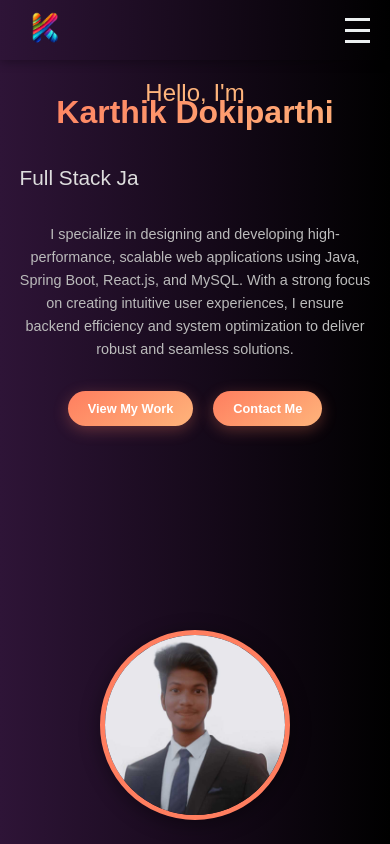
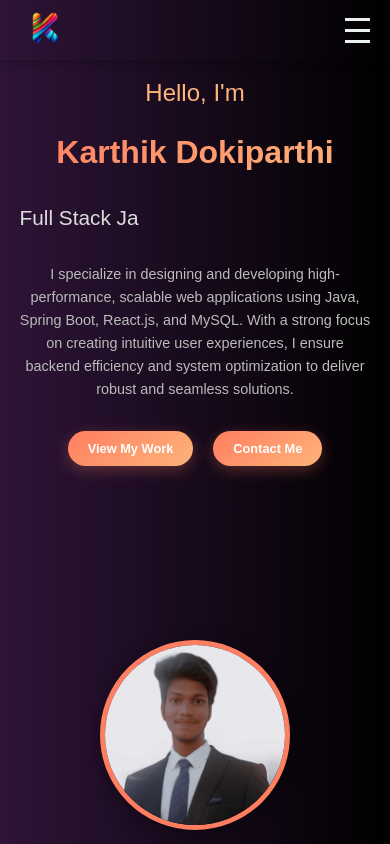
Before and after one commit to karthikdokiparthi/KarthikPortfolio, a React (Create React App) app: page / in a window 390 px wide. Shown: the top 844 px of the page. Built offline with nearby package versions, Linux system fonts and the light colour scheme.

Commit message:
update css

```diff
--- a/src/Pages/Home.css
+++ b/src/Pages/Home.css
@@ -131,6 +131,18 @@
         gap: 20px;
     }
 
+    .home-details .home-intro {
+        margin-bottom: 10px;
+    }
+
+    .home-details .home-intro h1 {
+        margin-top: 10px;
+    }
+
+    .animated-title {
+        text-align: center;
+    }
+
     .home-details {
         margin-top: 20px;
     }
@@ -216,7 +228,6 @@
     }
 
     .cta-button {
-        margin-bottom: 10px;
         padding: 10px 20px;
         font-size: 0.8rem;
     }
--- a/src/components/Navbar.jsx
+++ b/src/components/Navbar.jsx
@@ -15,7 +15,7 @@ function Navbar() {
         <nav className="navbar">
             <div className="navbar-container">
                 <div className="navbar-logo">
-                    <a href="/"><img src={logo} alt="Logo" className="logo" /></a>
+                    <a href="#homepage"><img src={logo} alt="Logo" className="logo" /></a>
                 </div>
 
                 <div className={`menu-toggle ${isMenuOpen ? 'active' : ''}`} onClick={toggleMenu}>
@@ -26,7 +26,7 @@ function Navbar() {
 
                 <ul className={`navbar-list ${isMenuOpen ? 'active' : ''}`}>
                     <li className="navbar-item">
-                        <a href="/" className="navbar-link">Home</a>
+                        <a href="#homepage" className="navbar-link">Home</a>
                     </li>
                     <li className="navbar-item">
                         <a href="#about" className="navbar-link">About</a>
```
